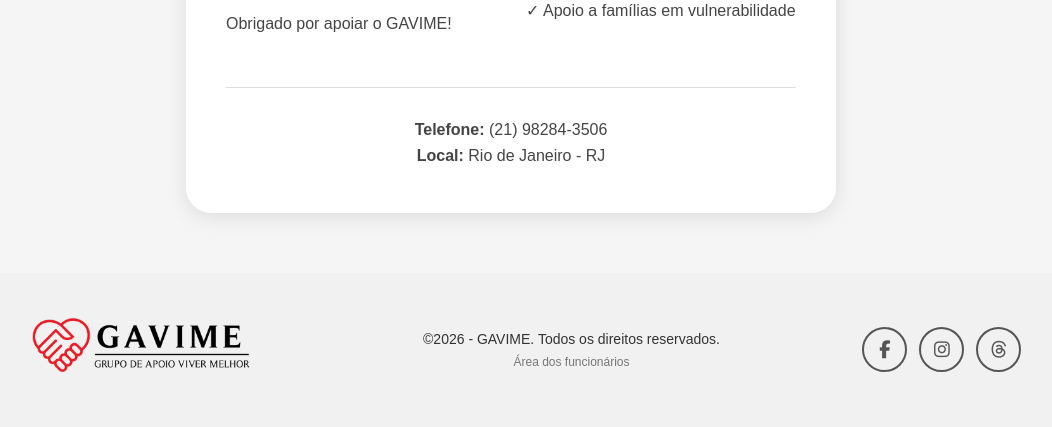
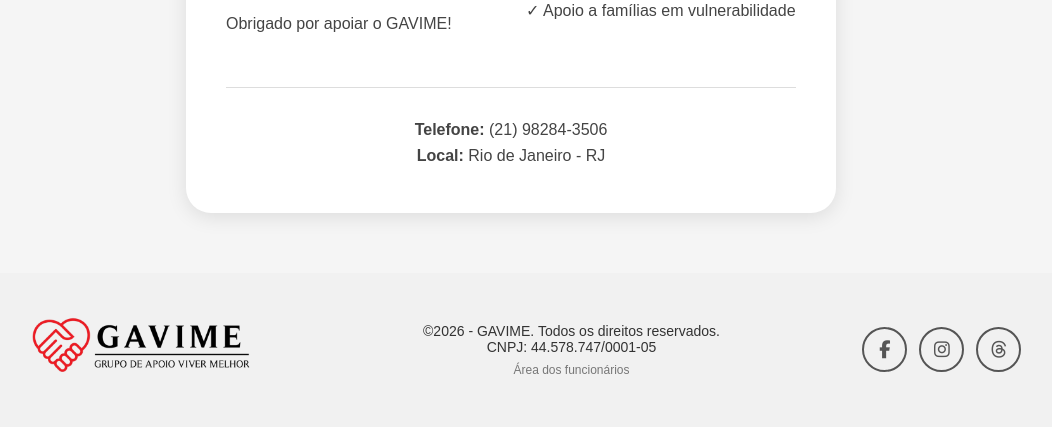
Before and after one commit to joaovitor-0/Projeto-extensionista---web3, a Django app: page /doacoes/ in a window 1280 px wide. Shown: the part 1214-1641 px from the top of the page, without its empty margins (129-1181 px from the left). Run offline with Django 5.2, Linux system fonts and the light colour scheme.

Commit message:
Update doacoes.html

```diff
--- a/GAVIME_final/core/templates/doacoes.html
+++ b/GAVIME_final/core/templates/doacoes.html
@@ -120,6 +120,8 @@
 				<p class = "direitos">
 					©2026 - GAVIME. Todos os direitos reservados.
 					<br>
+                    CNPJ: 44.578.747/0001-05
+                    <br>
 					<a href = "/funcionarios/" class="linkFuncionarios">
 						Área dos funcionários
 					</a>
```
